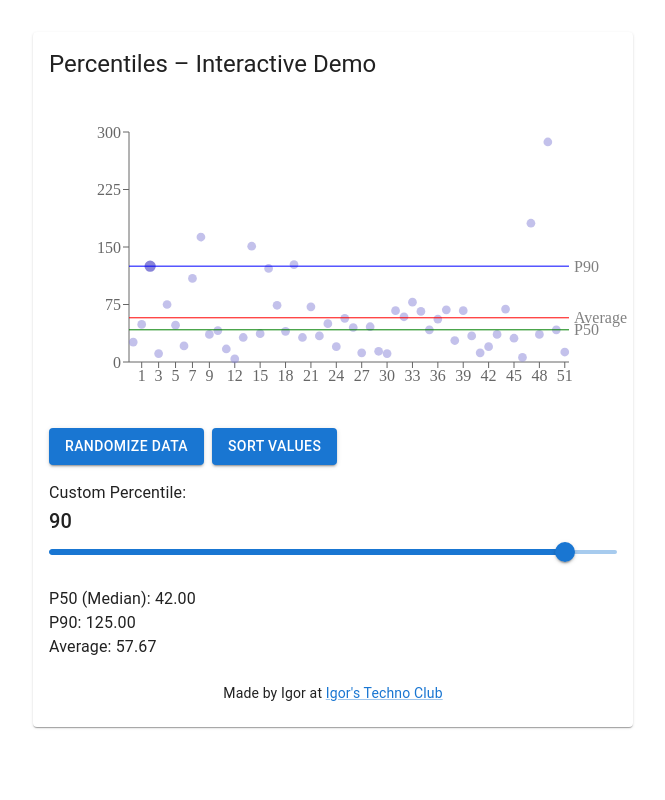
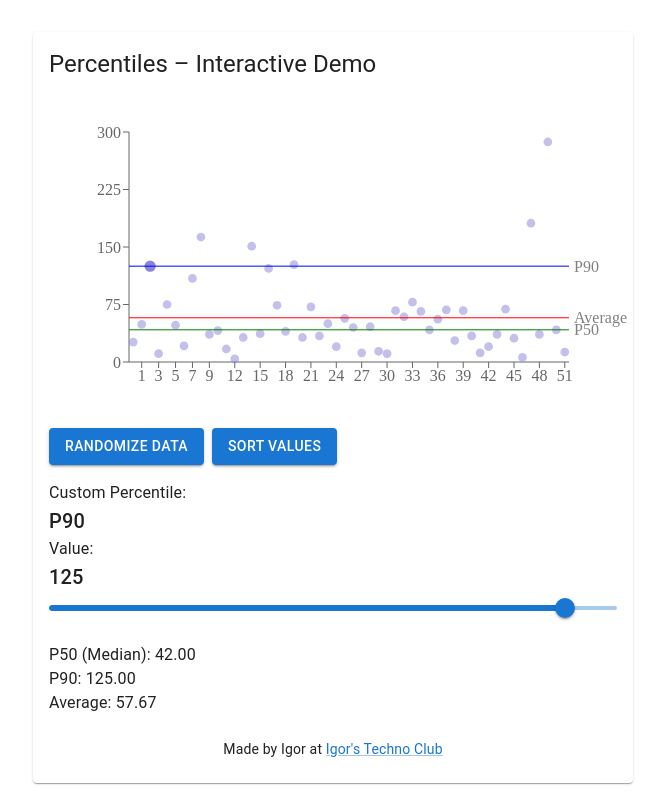
Before and after one commit to gogainda/percentile-demo, a React (Vite) app: page / in a window 1280 px wide. Shown: the whole page, without its empty margins (307-972 px from the left). Built offline with nearby package versions, Linux system fonts and the light colour scheme.

Commit message:
change p value

```diff
--- a/src/App.tsx
+++ b/src/App.tsx
@@ -152,7 +152,10 @@ const PercentileComparison: React.FC = () => {
         <div style={{ marginTop: "16px" }}>
           <Typography variant="body1">
             Custom Percentile:{" "}
-            <Typography variant="h6">{percentile}</Typography>
+            <Typography variant="h6">P{percentile}</Typography>
+          </Typography>
+          <Typography variant="body1">
+            Value: <Typography variant="h6">{pCustom.value}</Typography>
           </Typography>
           <Slider
             value={percentile}
```
